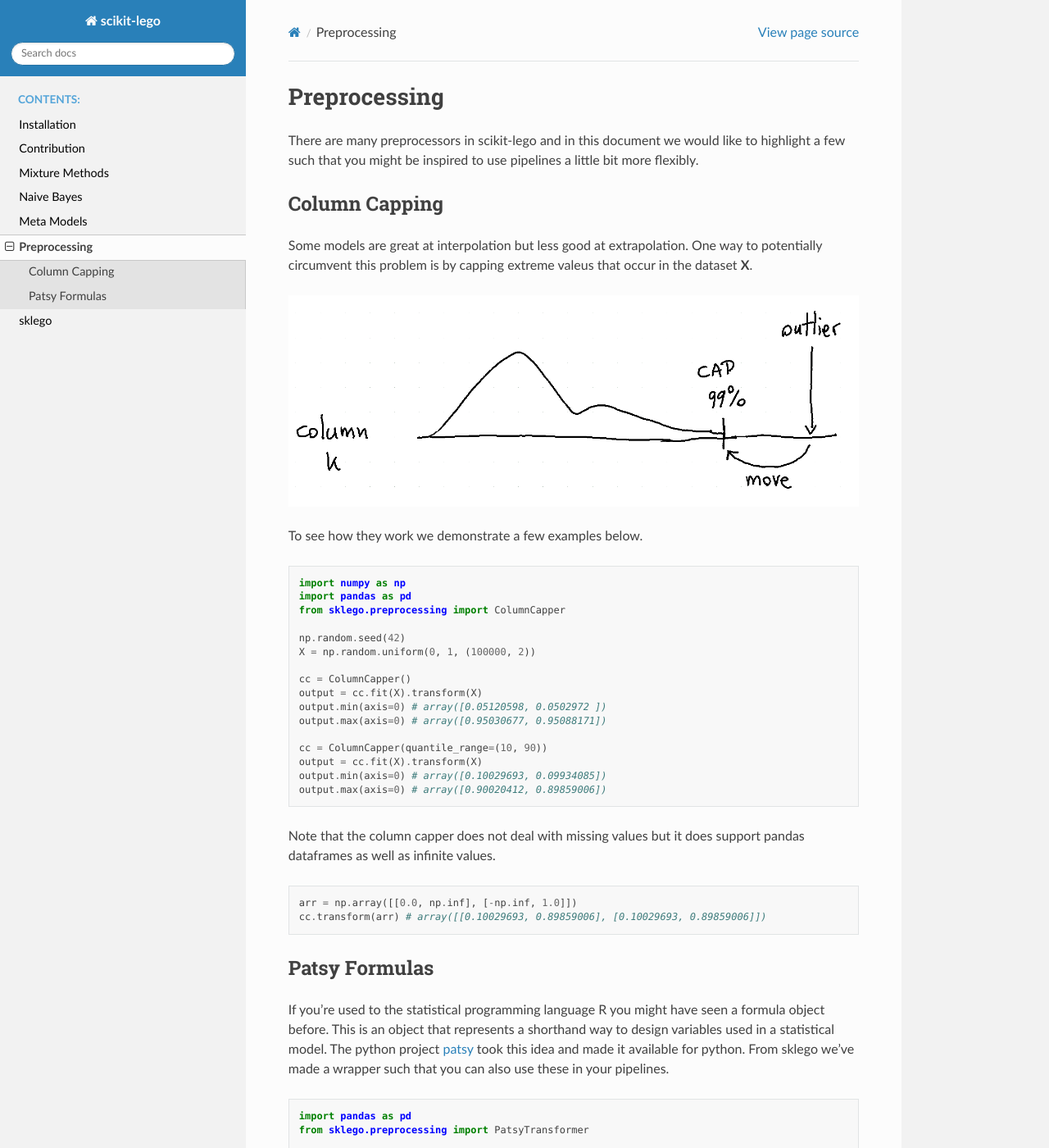
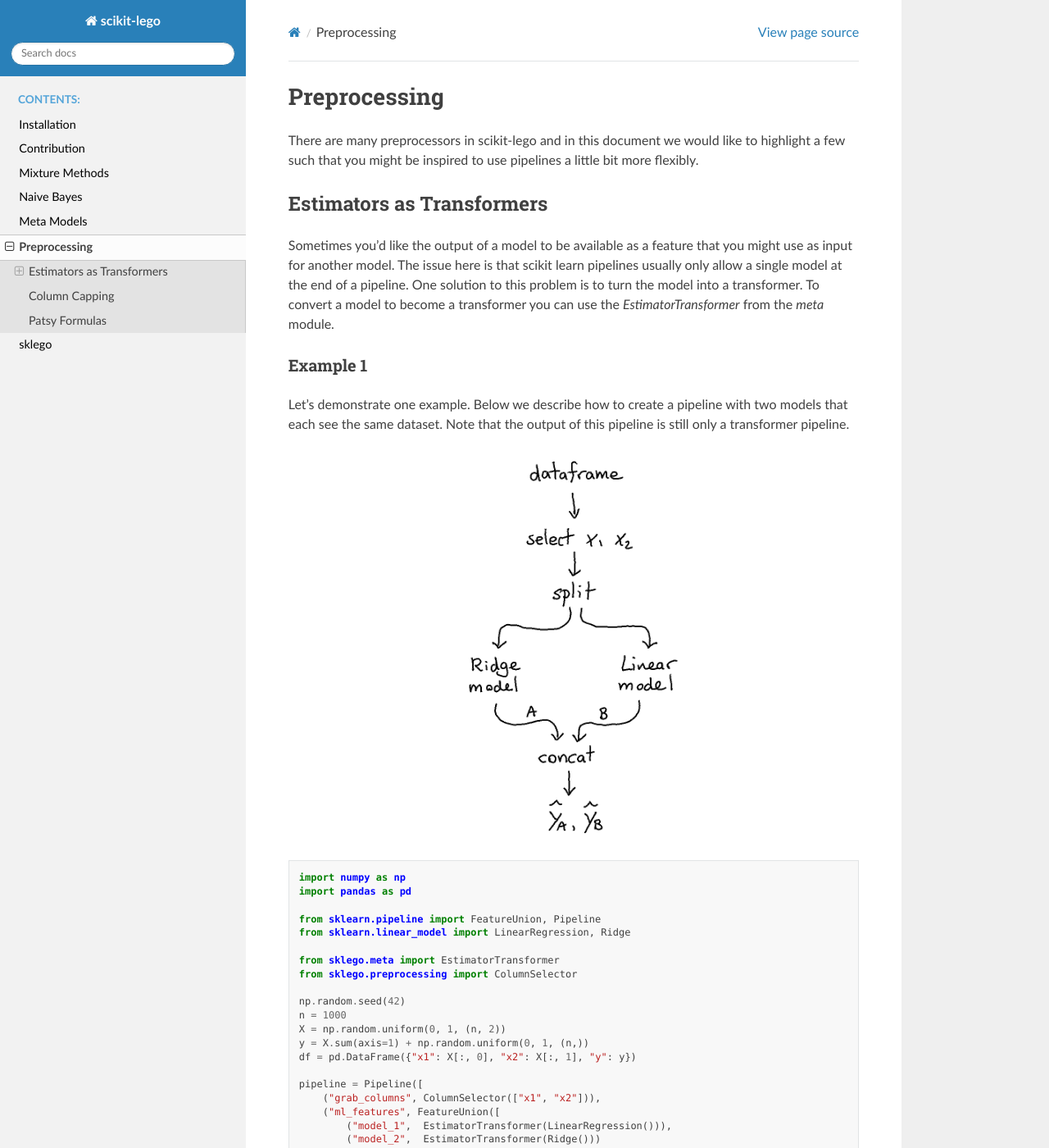
Before and after one commit to koaning/scikit-lego, a Sphinx documentation site: the page built from doc/preprocessing.rst, in a window 1280 px wide and 1400 px high. Shown: the whole window at 82% size. Built offline with Sphinx 7.4.7 and the Read the Docs theme 2.0.0, drawn with Linux system fonts in a browser that asks for light colours; some of the changed text lies outside the part shown.

Commit message:
Version bump (#143)
* added moar docs and bumped version!

* css fix!

```diff
--- a/doc/_static/css/custom.css
+++ b/doc/_static/css/custom.css
@@ -7,8 +7,8 @@ body{
 	color: black;
 }
 
-.wy-nav-content-wrap{
-	background-color: #f2f2f2;
+.wy-nav-content{
+	background-color: #ffffff;
 }
 
 a.reference.internal{
--- a/doc/preprocessing.rst
+++ b/doc/preprocessing.rst
@@ -4,6 +4,81 @@ Preprocessing
 There are many preprocessors in scikit-lego and in this document we
 would like to highlight a few such that you might be inspired to use
 pipelines a little bit more flexibly.
+
+Estimators as Transformers
+**************************
+
+Sometimes you'd like the output of a model to be available as a feature
+that you might use as input for another model. The issue here is that
+scikit learn pipelines usually only allow a single model at the end of
+a pipeline. One solution to this problem is to turn the model into a transformer.
+To convert a model to become a transformer you can use the `EstimatorTransformer`
+from the `meta` module.
+
+Example 1
+---------
+
+Let's demonstrate one example. Below we describe how to create a pipeline
+with two models that each see the same dataset. Note that the output of this
+pipeline is still only a transformer pipeline.
+
+.. image:: _static/estimator-transformer-1.png
+
+.. code-block:: python
+
+    import numpy as np
+    import pandas as pd
+
+    from sklearn.pipeline import FeatureUnion, Pipeline
+    from sklearn.linear_model import LinearRegression, Ridge
+
+    from sklego.meta import EstimatorTransformer
+    from sklego.preprocessing import ColumnSelector
+
+    np.random.seed(42)
+    n = 1000
+    X = np.random.uniform(0, 1, (n, 2))
+    y = X.sum(axis=1) + np.random.uniform(0, 1, (n,))
+    df = pd.DataFrame({"x1": X[:, 0], "x2": X[:, 1], "y": y})
+
+    pipeline = Pipeline([
+        ("grab_columns", ColumnSelector(["x1", "x2"])),
+        ("ml_features", FeatureUnion([
+            ("model_1",  EstimatorTransformer(LinearRegression())),
+            ("model_2",  EstimatorTransformer(Ridge()))
+        ]))
+    ])
+
+    pipeline.fit(df, y).transform(df)
+
+
+
+Example 2
+---------
+
+Here's another example that works a little bit differently. Here
+we have two models that each see different data.
+
+.. image:: _static/estimator-transformer-2.png
+
+.. code-block:: python
+
+    pipeline = Pipeline([
+        ("grab_columns", ColumnSelector(["x1", "x2"])),
+        ("ml_features", FeatureUnion([
+            ("p1", Pipeline([
+                ("grab1", ColumnSelector(["x1"])),
+                ("mod1", EstimatorTransformer(LinearRegression()))
+            ])),
+            ("p2", Pipeline([
+                ("grab2", ColumnSelector(["x2"])),
+                ("mod2", EstimatorTransformer(LinearRegression()))
+            ]))
+        ]))
+    ])
+
+    pipeline.fit(df, y).transform(df)
+
 
 Column Capping
 **************
--- a/sklego/__init__.py
+++ b/sklego/__init__.py
@@ -1 +1 @@
-__version__ = "0.1.6"
+__version__ = "0.1.7"
```
Also changed, not shown: doc/_static/estimator-transformer-1.png (added), doc/_static/estimator-transformer-2.png (added).
